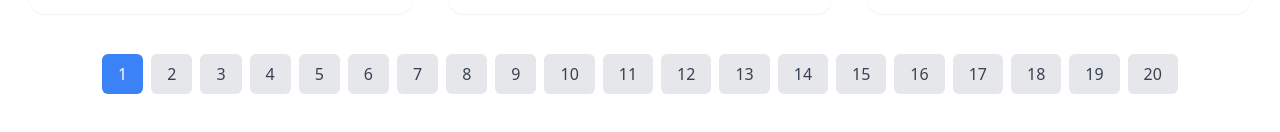
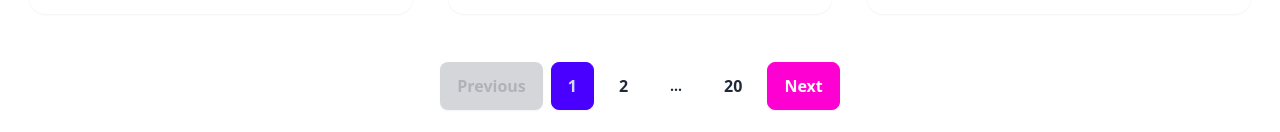
Before and after one commit to codekraftians/front_end, a React (Vite) app: page /explore in a window 1280 px wide. Shown: the part 2354-2486 px from the top of the page. Built offline with nearby package versions, Linux system fonts and the light colour scheme.

Commit message:
feat: implement buttons previous and next for pagination component, hotfix: btn class in button component

```diff
--- a/src/components/Pagination.jsx
+++ b/src/components/Pagination.jsx
@@ -1,26 +1,71 @@
 import React from 'react';
+import Button from './buttons/Button';
+import ButtonPagination from './buttons/ButtonPagination';
 
 const Pagination = ({ currentPage, totalPages, onPageChange }) => {
-    const pages = [...Array(totalPages).keys()].map(i => i + 1);
+    const handlePageChange = (page) => {
+        if (page !== currentPage && page >= 1 && page <= totalPages) {
+            onPageChange(page);
+        }
+    };
+
+    const pages = [];
+    for (let i = 1; i <= totalPages; i++) {
+        pages.push(i);
+    }
 
     return (
-        <div className="flex justify-center mt-4">
+        <div className="flex justify-center mt-6">
             <nav className="inline-flex">
-                <ul className="flex space-x-2">
-                    {pages.map(page => (
-                        <li key={page}>
-                            <button
-                                onClick={() => onPageChange(page)}
-                                className={`px-4 py-2 rounded-md ${currentPage === page ? 'bg-blue-500 text-white' : 'bg-gray-200 text-gray-700 hover:bg-gray-300'}`}
+                <ul className="flex space-x-2 items-center">
+                    <li>
+                        <Button
+                            onClick={() => handlePageChange(currentPage - 1)}
+                            disabled={currentPage === 1}
+                            variant="secondary"
                             >
-                                {page}
-                            </button>
-                        </li>
-                    ))}
+                            Previous
+                        </Button>
+                    </li>
+                    {pages.map((page, index) => {
+                        if (
+                            page === 1 ||
+                            page === totalPages ||
+                            (page >= currentPage - 1 && page <= currentPage + 1)
+                        ) {
+                            return (
+                                <li key={page}>
+                                    <ButtonPagination
+                                        onClick={() => handlePageChange(page)}
+                                        isActive={page === currentPage}
+                                    >
+                                        {page}
+                                    </ButtonPagination>
+                                </li>
+                            );
+                        }
+                        if (page === 2 || page === totalPages - 1) {
+                            return (
+                                <li key={`ellipsis-${index}`}>
+                                    <span className="btn btn-ghost px-4 py-2 cursor-default">...</span>
+                                </li>
+                            );
+                        }
+                        return null;
+                    })}
+                    <li>
+                        <Button
+                            onClick={() => handlePageChange(currentPage + 1)}
+                            disabled={currentPage === totalPages}
+                            variant="secondary"
+                        >
+                            Next
+                        </Button>
+                    </li>
                 </ul>
             </nav>
         </div>
     );
-}
+};
 
 export default Pagination;
--- a/src/components/buttons/Button.jsx
+++ b/src/components/buttons/Button.jsx
@@ -7,7 +7,7 @@ const Button = ({
   variant = 'neutral',
   ...props
 }) => {
-  const baseStyles = 'text-base px-4 py-2';
+  const baseStyles = 'btn text-base px-4 py-2';
 
   const variants = {
     neutral: 'btn-neutral',
```
